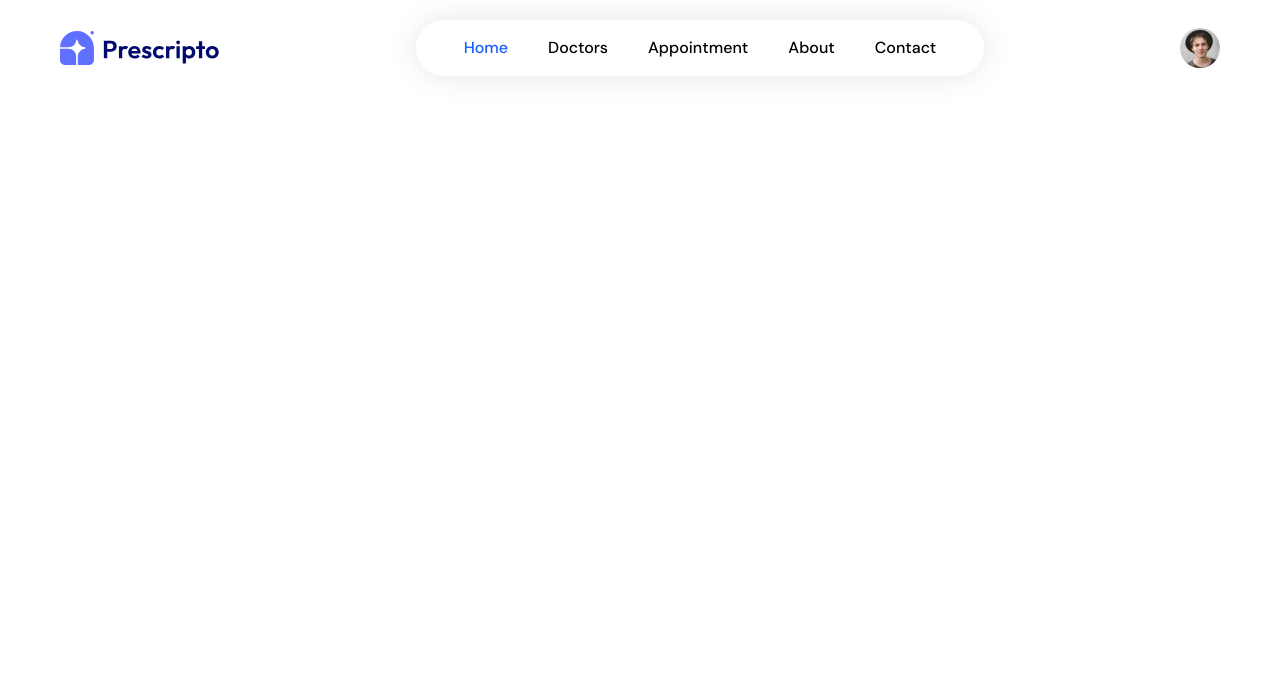
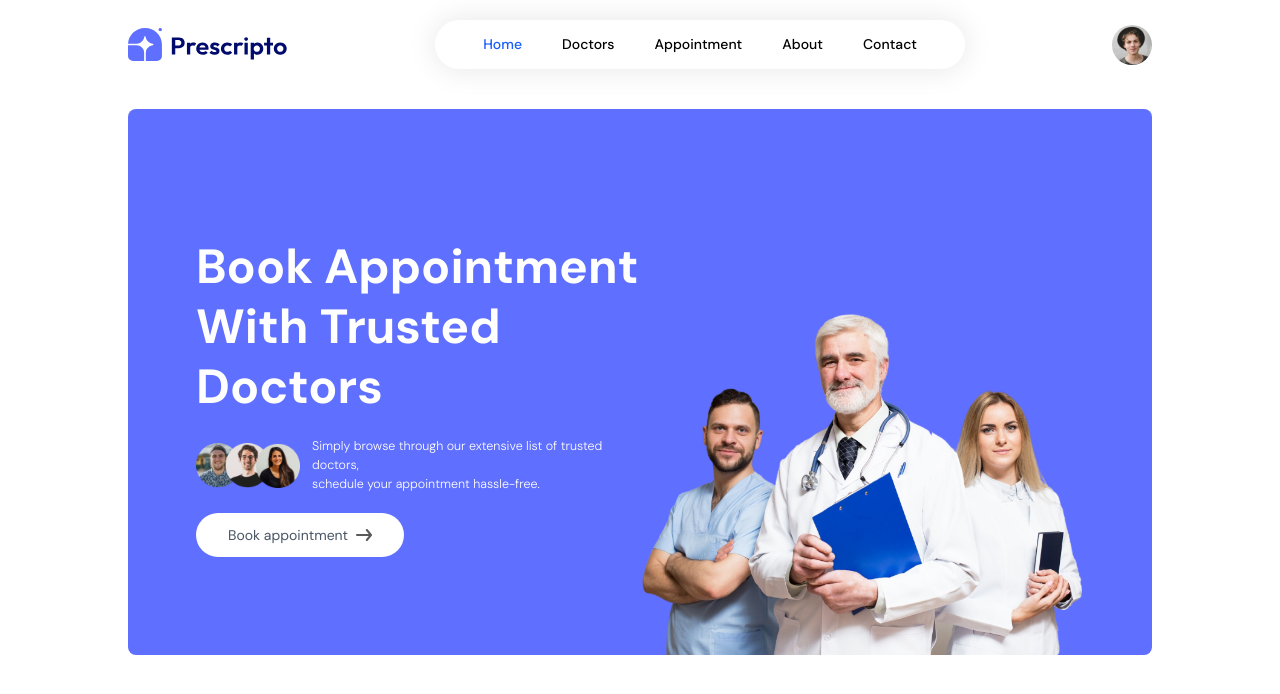
Before and after one commit to AmritPramanik/Doctor-Appointment-Booking-webApp, a React (Vite) app in the folder frontend/: page / in a window 1280 px wide. Shown: the top 694 px of the page. Built offline with nearby package versions, Linux system fonts and the light colour scheme.

Commit message:
Initial Commit

```diff
--- a/frontend/src/components/Header.jsx
+++ b/frontend/src/components/Header.jsx
@@ -1,9 +1,27 @@
 import React from 'react'
+import {assets} from '../assets/assets'
 
 const Header = () => {
   return (
-    <div>
+    <div className='flex flex-col md:flex-row flex-wrap bg-[#5f6fff] rounded-lg px-6 md:px-10 lg:px-17'>
+      {/* --------------Left Side----------------- */}
+      <div className='md:w-1/2 flex flex-col items-start justify-center gap-5 py-10 m-auto md:py-[10vw] md:mb-[-30px]'>
+        <p className='text-3xl md:text-4xl lg:text-5xl text-white font-bold leading-tight md:leading-tight lg:leading-tight'>
+           Book Appointment <br/> With Trusted Doctors
+        </p>
+        <div className='flex items-center gap-3 text-white text-[12.5px] font-light'>
+            <img className='w-26' src={assets.group_profiles} alt="" />
+            <p >Simply browse through our extensive list of trusted doctors,<br className='hidden sm:block'/> schedule your appointment hassle-free.</p>
+        </div>
+        <a href="#speciality" className='flex items-center gap-2 bg-white px-8 py-3 rounded-full text-gray-600 text-sm m-auto md:m-0 hover:scale-105 transition-all duration-300'>
+            Book appointment <img src={assets.arrow_icon} alt="" />
+        </a>
+      </div>
 
+      {/* --------------Right Side----------------- */}
+      <div className='md:w-1/2 relative'>
+        <img className='w-full md:absolute bottom-0 h-auto rounded-lg' src={assets.header_img} alt="" />
+      </div>
     </div>
   )
 }
--- a/frontend/src/components/Navber.jsx
+++ b/frontend/src/components/Navber.jsx
@@ -10,9 +10,9 @@
   const [token,setToken] = useState(true);
 
   return (
-    <div className='flex items-center justify-between px-15 py-5 mb-5 '>
+    <div className='flex  items-center justify-between py-5 mb-5 '>
       <img className='w-40 cursor-pointer' src={assets.logo} alt="" />
-      <ul className='hidden md:flex items-start gap-10 px-12 py-3 rounded-[30px] shadow-[0_0_30px_0_rgba(0,0,0,0.1)] font-medium'>
+      <ul className='hidden lg:flex items-start gap-10 px-12 py-2.5 text-[14px] rounded-[30px] shadow-[0_0_30px_0_rgba(0,0,0,0.1)] font-medium'>
         <NavLink to={'/'}>
           <li className='py-1 '>Home</li>
           <hr className='border-none outline-none h-0.5 bg-[#5f6fff] w-3/3 m-auto hidden'/>
--- /dev/null
+++ b/frontend/src/components/specialityMenu.jsx
@@ -0,0 +1,11 @@
+import React from 'react'
+
+const specialityMenu = () => {
+  return (
+    <div>
+
+    </div>
+  )
+}
+
+export default specialityMenu
--- a/frontend/src/index.css
+++ b/frontend/src/index.css
@@ -3,7 +3,6 @@
 @import "tailwindcss";
 
 *{
-    margin: 0;
     box-sizing: border-box;
     font-family: "DM Sans", sans-serif;
 }
--- a/frontend/src/pages/Home.jsx
+++ b/frontend/src/pages/Home.jsx
@@ -5,6 +5,7 @@
   return (
     <div>
       <Header/>
+
     </div>
   )
 }
```
